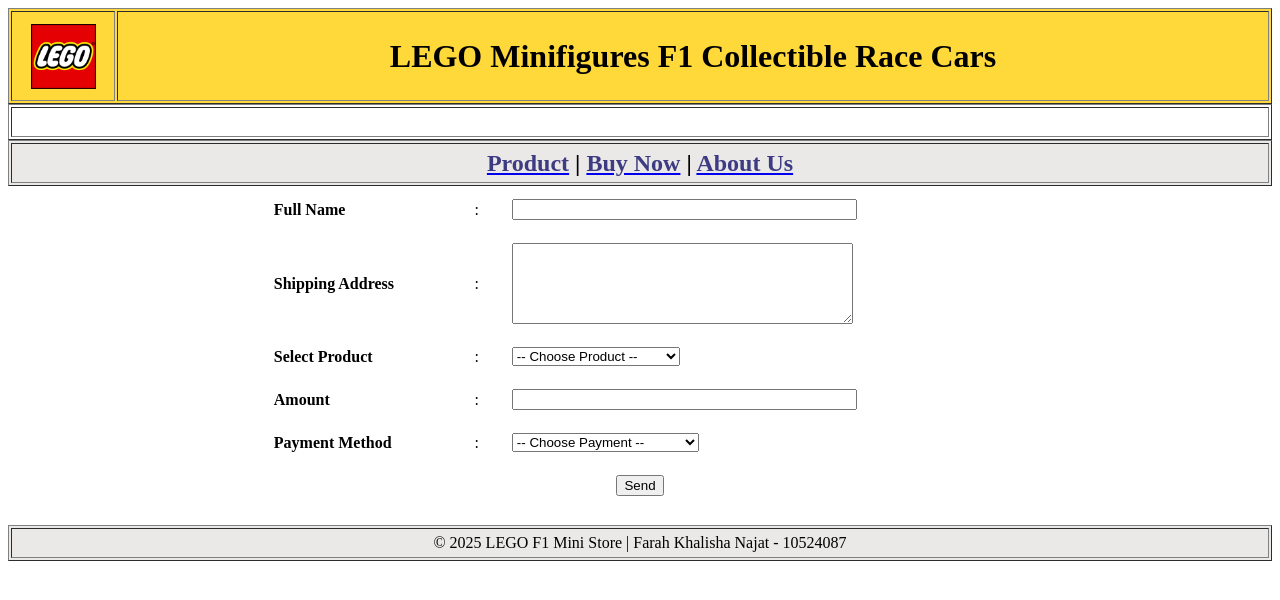
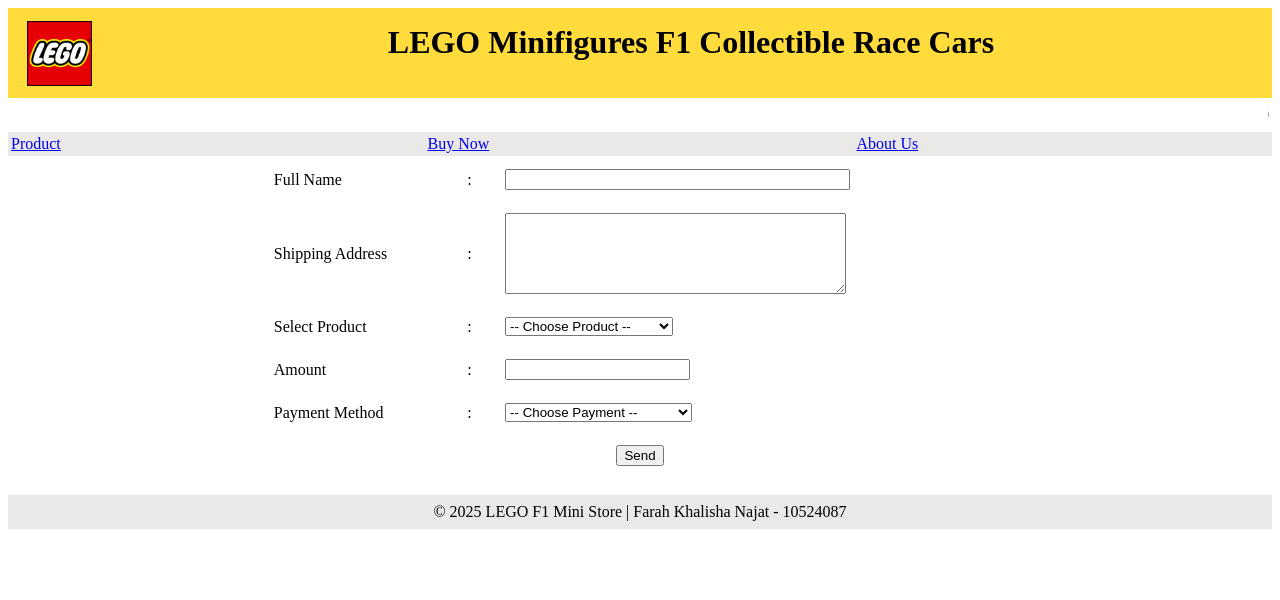
Before and after one commit to farahkhls/UTS-Farah, a plain HTML site: page halaman2.html in a window 1280 px wide. Drawn offline with Linux system fonts and the light colour scheme.

Commit message:
Update halaman2.html

```diff
--- a/halaman2.html
+++ b/halaman2.html
@@ -1,87 +1,103 @@
 <html>
+<head>
+  <title>LEGO</title>
+  <link rel="stylesheet" href="linked.css" type="text/css">
+  <script>
+    function saveData() {
+      const name = document.getElementById("fullname").value;
+      const address = document.getElementById("address").value;
+      const product = document.getElementById("product").value;
+      const amount = document.getElementById("amount").value;
+      const payment = document.getElementById("payment").value;
 
-<head>
-<title> LEGO </title>
+      localStorage.setItem("name", name);
+      localStorage.setItem("address", address);
+      localStorage.setItem("product", product);
+      localStorage.setItem("amount", amount);
+      localStorage.setItem("payment", payment);
+
+      window.location.href = "halaman4.html";
+    }
+  </script>
 </head>
 
 <body>
-<body>
-<table border=1 width="100%" bgcolor="#ffd83a">
+  <table width="100%" style="border-collapse: collapse; background-color: #ffdc3c">
     <tr>
-<td width="100" align="center">
+      <td width="100" align="center" style="border: none;">
         <img src="logo.jpg" width="65" height="65">
       </td>
-<td align="center" height=90>
-<font size=6><b>LEGO Minifigures F1 Collectible Race Cars</b></font><br>
+      <td align="center" height="90" style="border:none;">
+        <h1 id="cth1">LEGO Minifigures F1 Collectible Race Cars</h1>
       </td>
     </tr>
   </table>
 
-<table border=1 width="100%" bgcolor="white">
-<tr><td height=30> <marquee direction="left">
-Over 100 new arrivals - SHOP NOW
-<br>
-</td></tr>
+  <table width="100%" bgcolor="white" style="border:none;">
+    <tr>
+      <td height="30">
+        <marquee direction="left">
+          <span class="marquee-text">Over 100 new arrivals - SHOP NOW</span>
+        </marquee>
+      </td>
+    </tr>
   </table>
 
-<table border=1 width="100%" bgcolor="#ebe8e8">
-<tr><td align="center" height=40>
-<font size=5><b>
-<a href="index.html"><font color="#3d3b82">Product</font></a>
- |
-<a href="halaman2.html"><font color="#3d3b82">Buy Now</font></a>
- |
-<a href="halaman3.html"><font color="#3d3b82">About Us</font></a>
-</b></font><br>
-</td></tr>
+  <table width="100%" bgcolor="#ebe8e8" style="border:none;">
+    <tr>
+      <td class="menu-item" width="33%"><a href="index.html">Product</a></td>
+      <td class="menu-item" width="34%"><a href="halaman2.html">Buy Now</a></td>
+      <td class="menu-item" width="33%"><a href="halaman3.html">About Us</a></td>
+    </tr>
   </table>
 
-<form method="post" action="#">
+  <!-- FORM -->
+  <form onsubmit="saveData(); return false;" class="desc">
     <table align="center" cellpadding="10" cellspacing="3" bgcolor="white" width="60%">
       <tr>
-<td><b>Full Name</b></td>
+        <td>Full Name</td>
         <td>:</td>
-<td><input type="text" name="fullname" size="40" ></td>
+        <td><input type="text" id="fullname" size="40"></td>
       </tr>
 
       <tr>
-<td><b>Shipping Address</b></td>
+        <td>Shipping Address</td>
         <td>:</td>
-<td><textarea name="address" cols="40" rows="5"></textarea></td>
+        <td><textarea id="address" cols="40" rows="5"></textarea></td>
       </tr>
 
       <tr>
-<td><b>Select Product</b></td>
+        <td>Select Product</td>
         <td>:</td>
         <td>
-<select name="product">
+          <select id="product">
             <option value="">-- Choose Product --</option>
-<option value="ferrari">Ferrari F1 Minifigures</option>
-<option value="redbull">Redbull F1 Minifigures</option>
-<option value="alpine">Alpine F1 Minifigures</option>
-<option value="mercedes">Mercedes F1 Minifigures</option>
-<option value="mclaren">McLaren F1 Minifigures</option>
-<option value="williams">Williams F1 Minifigures</option>
+            <option value="Ferrari F1">Ferrari F1 Minifigures</option>
+            <option value="Redbull F1">Redbull F1 Minifigures</option>
+            <option value="Alpine F1">Alpine F1 Minifigures</option>
+            <option value="Mercedes F1">Mercedes F1 Minifigures</option>
+            <option value="McLaren F1">McLaren F1 Minifigures</option>
+            <option value="Williams F1">Williams F1 Minifigures</option>
           </select>
         </td>
       </tr>
 
       <tr>
-<td><b>Amount</b></td>
+        <td>Amount</td>
         <td>:</td>
-<td><input type="text" name="amount" size="40"></td>
+        <td><input type="number" id="amount" size="40"></td>
       </tr>
 
       <tr>
-<td><b>Payment Method</b></td>
+        <td>Payment Method</td>
         <td>:</td>
         <td>
-<select name="payment">
+          <select id="payment">
             <option value="">-- Choose Payment --</option>
-<option value="wallets">Digital Wallets</option>
-<option value="transfers">Bank Transfers</option>
-<option value="bnpl">Buy Now, Pay Later (BNPL)</option>
-<option value="cryptocurrency">Cryptocurrency</option>
+            <option value="Digital Wallets">Digital Wallets</option>
+            <option value="Bank Transfers">Bank Transfers</option>
+            <option value="BNPL">Buy Now, Pay Later (BNPL)</option>
+            <option value="Cryptocurrency">Cryptocurrency</option>
           </select>
         </td>
       </tr>
@@ -94,12 +110,12 @@ Over 100 new arrivals - SHOP NOW
     </table>
   </form>
 
-<table border=1 width="100%" bgcolor="#ebe8e8">
-<tr><td align="center" height=30>
+  <table width="100%" bgcolor="#ebe8e8" class="desc" style="border:none;">
+    <tr>
+      <td align="center" height="30">
         © 2025 LEGO F1 Mini Store | Farah Khalisha Najat - 10524087
-</td></tr>
+      </td>
+    </tr>
   </table>
-
-
 </body>
 </html>
```
Lines whose indentation alone changed are shown as unchanged.
